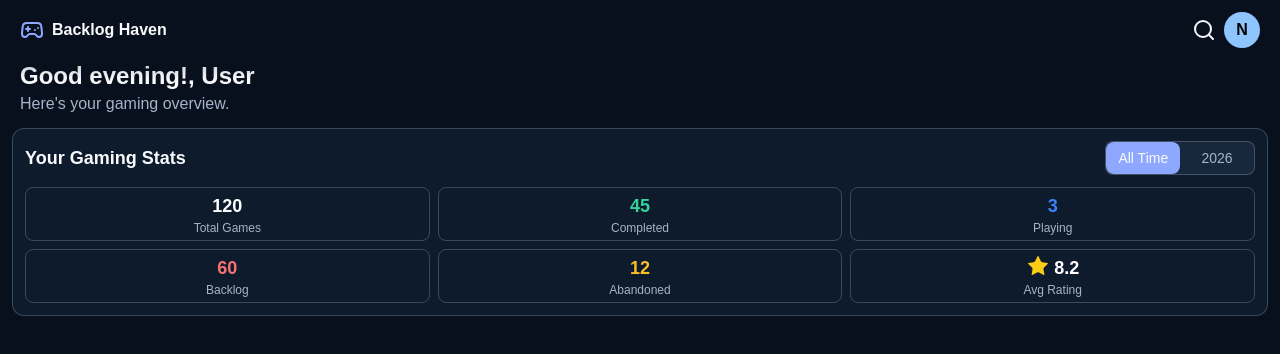
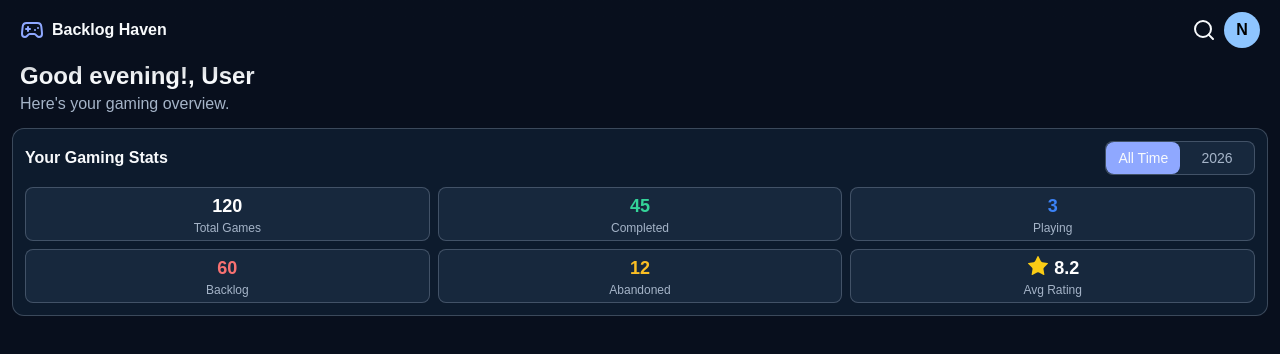
Before and after one commit to gnikkoch96/backlog-haven, a React (Vite) app: page / in a window 1280 px wide. Shown: the top 354 px of the page. Built offline with nearby package versions, Linux system fonts and the light colour scheme.

Commit message:
style(game-stats): improve styling

```diff
--- a/src/pages/home/GameStats.tsx
+++ b/src/pages/home/GameStats.tsx
@@ -36,14 +36,14 @@ export default function GameStats() {
     >
       {/* header + toggle */}
       <div className="flex justify-between items-center text-text-primary">
-        <h2 id="gaming-stats-heading" className="text-lg font-semibold">
+        <h2 id="gaming-stats-heading" className="text-md font-semibold">
           Your Gaming Stats
         </h2>
         <div className="relative isolate grid grid-cols-2 border bg-card border-text-muted/30 rounded-lg">
           {/* blue background translation */}
           <div
             aria-hidden={true}
-            className={`absolute bg-accent w-1/2 h-full -z-10 ${toggleButtonBase} ${period === "all" ? "translate-x-0" : "translate-x-full"} transition-transform duration-200 ease-in-out motion-reduce:transition-none`}
+            className={`absolute bg-accent w-1/2 h-full -z-10 rounded-lg ${period === "all" ? "translate-x-0" : "translate-x-full"} transition-transform duration-200 ease-in-out motion-reduce:transition-none`}
           />
 
           <button
@@ -70,7 +70,7 @@ export default function GameStats() {
         {stats.map((stat) => (
           <div
             key={stat.label}
-            className="border border-text-muted/30 rounded-lg text-center py-1"
+            className="border border-text-muted/30 rounded-lg text-center py-1 bg-card"
           >
             <p
               className={`flex justify-center gap-1 ${getValueTextColorByLabel(stat.label)} text-lg font-bold`}
```
